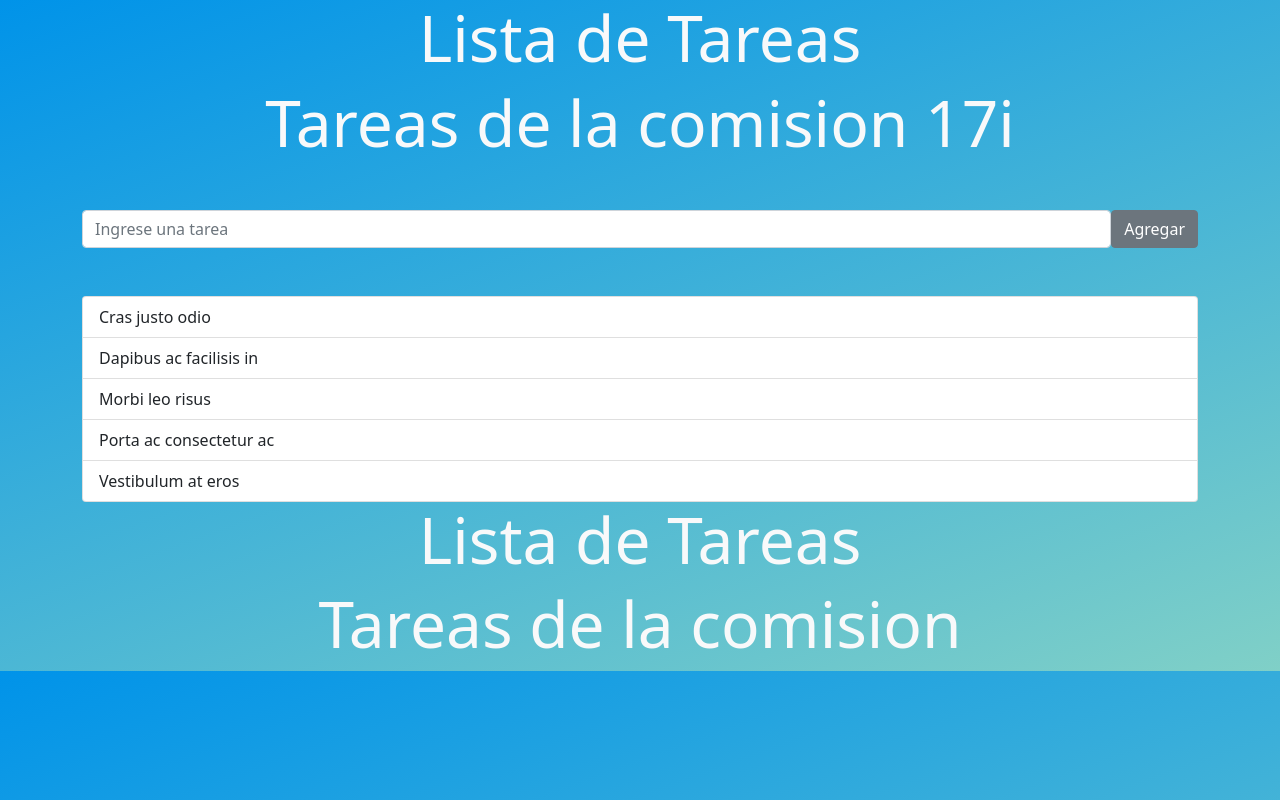
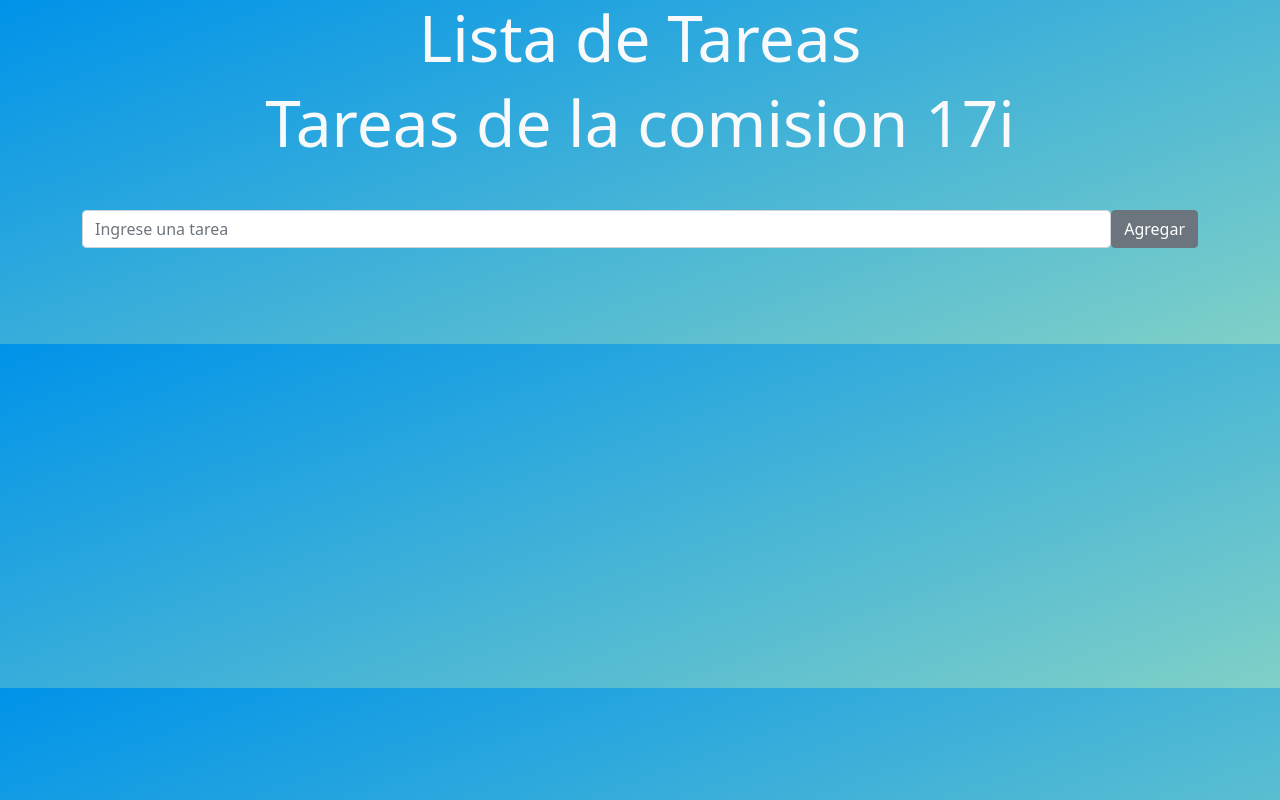
Before and after one commit to AngelMarcelo/React, a React (Create React App) app: page / in a window 1280 px wide. Built offline with nearby package versions, Linux system fonts and the light colour scheme.

Commit message:
se agrego la logica del state tarea

```diff
--- a/src/components/FormTareas.js
+++ b/src/components/FormTareas.js
@@ -1,28 +1,48 @@
-import React, {useState} from 'react';
-import { Form, Button } from 'react-bootstrap';
-import ListaTareas from './ListaTareas';
-import ItemTarea from './ItemTarea';
-
+import React, { useState } from "react";
+import { Form, Button } from "react-bootstrap";
+import ListaTareas from "./ListaTareas";
+import ItemTarea from "./ItemTarea";
 
 const FormTareas = () => {
+  // crear los state que se necesiten
+  const [tareaIndividual, setTareaIndividual] = useState("");
+  const [tareas, setTareas] = useState([]);
+  const altaTarea = (e) => {
+    //console.log(e.target.value);
+    // como guardamos dentro del state
+   // setTareaIndividual(e.target.value);
+    };
+   const handlSubmit = (e) =>{
+     e.preventDefault();
+     // guardar una tarea en el arreglo de tareas
+     setTareas([...tareas, tareaIndividual])
+     // limpiar input
+     setTareaIndividual('');
 
-  // crear los state que se necesiten
-  const [tareaIndividual, setTareaIndividual] = useState('');
+   }
+
 
   return (
     <>
-            <Form className="container my-5">
+      <Form className="container my-5" onSubmit={handlSubmit}>
         <Form.Group className="mb-3 d-flex">
-               <Form.Control type="text" placeholder="Ingrese una tarea" />
+          <Form.Control
+            type="text"
+            placeholder="Ingrese una tarea"
+            onChange={(e) => {
+              setTareaIndividual(e.target.value);
+            }}
+              value ={tareaIndividual}
 
-               <Button variant="secondary" type= "submit">Agregar</Button>
+          />
 
+          <Button variant="secondary" type="submit">
+            Agregar
+          </Button>
         </Form.Group>
       </Form>
       <section className="container">
-                <ListaTareas>
-
-                </ListaTareas>
+        <ListaTareas arregloTareas ={tareas}></ListaTareas>
       </section>
     </>
   );
--- a/src/components/ItemTarea.js
+++ b/src/components/ItemTarea.js
@@ -2,9 +2,9 @@ import React from 'react';
 import {ListGroup } from "react-bootstrap";
 
 
-const ItemTarea = () => {
+const ItemTarea = (props) => {
     return (
-        <ListGroup.Item className="my-5">Cras justo odio</ListGroup.Item>
+        <ListGroup.Item className="my-5">{props.tarea}</ListGroup.Item>
 
     );
 };
--- a/src/components/ListaTareas.js
+++ b/src/components/ListaTareas.js
@@ -1,28 +1,19 @@
-import React from 'react';
-import { ListGroup } from 'react-bootstrap';
-import Subtitulo from './Subtitulo';
-import Titulo from './Titulo';
+import React from "react";
+import { ListGroup } from "react-bootstrap";
+import ItemTarea from "./ItemTarea";
+import Subtitulo from "./Subtitulo";
+import Titulo from "./Titulo";
 
-const ListaTareas = () => {
-    return (
-        <>
-         <ListGroup>
-            <ListGroup.Item>Cras justo odio</ListGroup.Item>
-            <ListGroup.Item>Dapibus ac facilisis in</ListGroup.Item>
-            <ListGroup.Item>Morbi leo risus</ListGroup.Item>
-            <ListGroup.Item>Porta ac consectetur ac</ListGroup.Item>
-            <ListGroup.Item>Vestibulum at eros</ListGroup.Item>
-        </ListGroup>
-<section>
-    <div>
-        <Titulo></Titulo>
-        <Subtitulo></Subtitulo>
-
-    </div>
-</section>
-        </>
-
-    );
+const ListaTareas = (props) => {
+  return (
+    <>
+      <ListGroup className="my-5">
+        {props.arregloTareas.map((item, posicion) => (
+          <ItemTarea key={posicion} tarea={item}></ItemTarea>
+        ))}
+      </ListGroup>
+    </>
+  );
 };
 
 export default ListaTareas;
```
Lines whose indentation alone changed are shown as unchanged.
